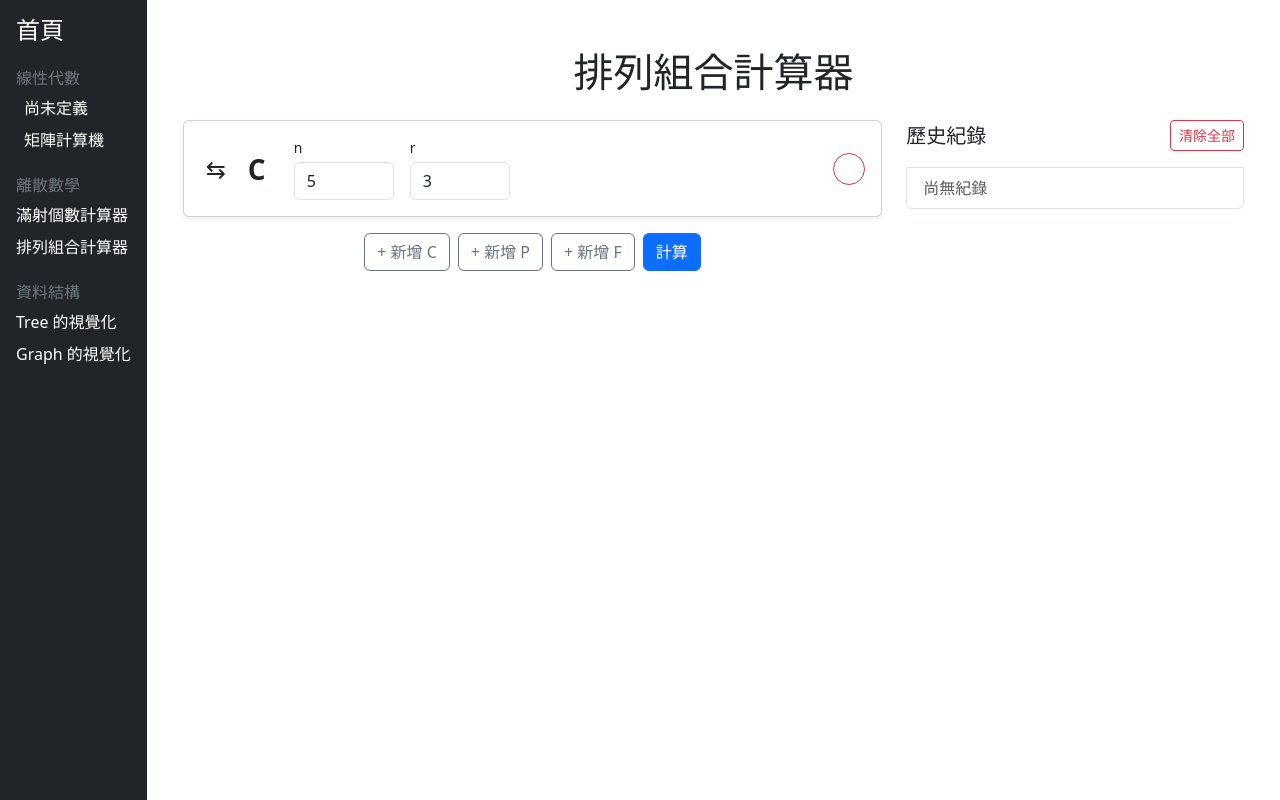
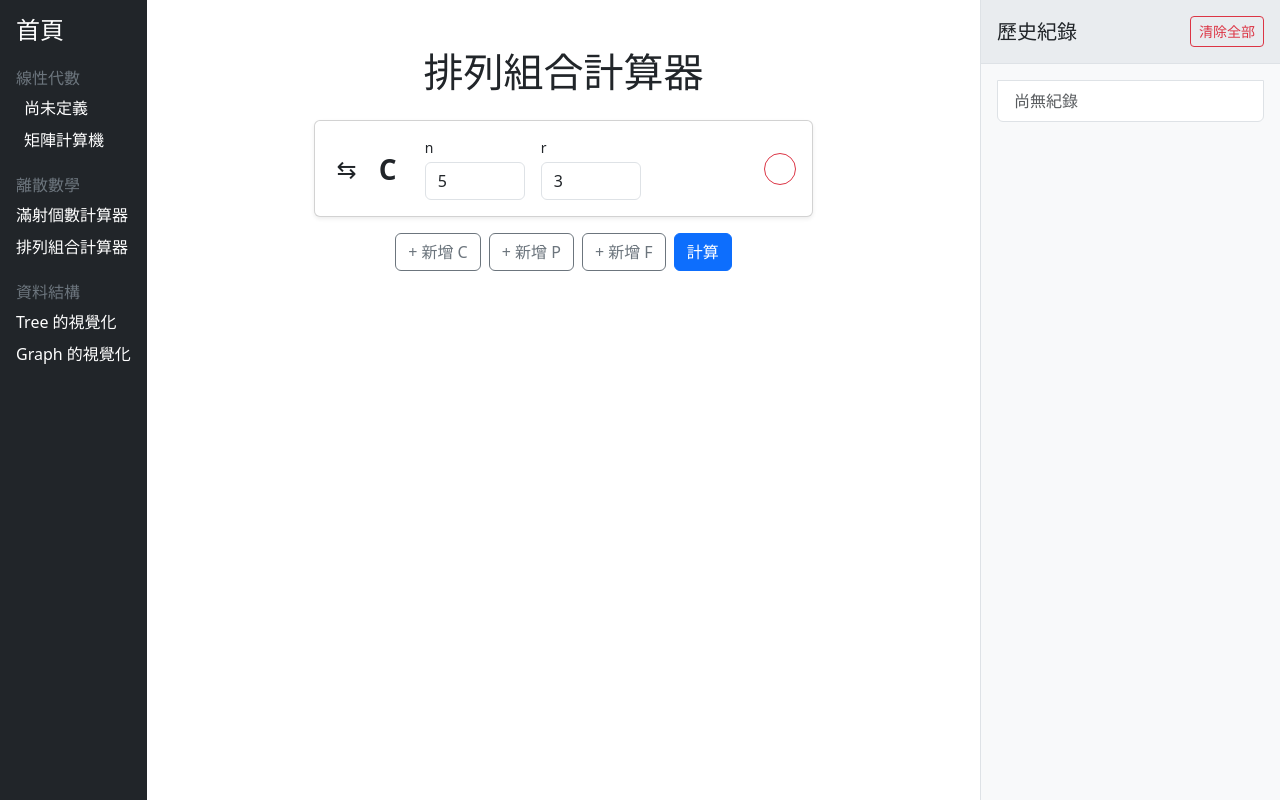
Before and after one commit to Hoxton019030/Math_Calculator, a Vue app: page /discrete/combinatorics in a window 1280 px wide. Built offline with nearby package versions, Linux system fonts and the light colour scheme.

Commit message:
2025-07-28 commit

```diff
--- a/src/views/Discrete/CombinationPermutationCalculator.vue
+++ b/src/views/Discrete/CombinationPermutationCalculator.vue
@@ -1,8 +1,9 @@
 <template>
-  <div class="container py-4">
+  <div class="container-fluid">
+    <!-- Main content with calculator -->
+    <div class="main-content py-4">
       <h1 class="mb-4 text-center">排列組合計算器</h1>
-    <div class="row">
-      <!-- 左邊輸入區（可拖曳排序） -->
+      <div class="row justify-content-center">
         <div class="col-md-8">
           <draggable v-model="terms" item-key="id" handle=".drag-handle" animation="200">
             <template #item="{ element: term, index }">
@@ -62,15 +63,21 @@
             {{ errorText }}
           </div>
         </div>
+      </div>
+    </div>
 
-      <!-- 右邊歷史紀錄區 -->
-
-      <div class="col-md-4">
-        <div class="d-flex justify-content-between align-items-center mb-3">
+    <!-- Right sidebar for history -->
+    <div class="history-sidebar">
+      <div class="sidebar-header d-flex justify-content-between align-items-center p-3">
         <h5 class="mb-0">歷史紀錄</h5>
+        <div>
+          <!-- <button class="btn btn-sm btn-outline-secondary me-2" @click="toggleSidebar"> -->
+            <!-- {{ isSidebarOpen ? '收合' : '展開' }} -->
+          <!-- </button> -->
           <button class="btn btn-sm btn-outline-danger" @click="clearHistory">清除全部</button>
         </div>
-
+      </div>
+      <div v-if="isSidebarOpen" class="sidebar-content p-3">
         <ul class="list-group">
           <draggable v-model="history" item-key="id" handle=".drag-handle-history" animation="200">
             <template #item="{ element: item, index }">
@@ -114,7 +121,6 @@
 <script setup>
 import { ref, onMounted, watch } from 'vue'
 import draggable from 'vuedraggable'
-import History_Panel_CombinationPermutation from '../../components/History_Panel_CombinationPermutation.vue'
 
 function combination(n, r) {
   if (r > n) return 0
@@ -148,6 +154,7 @@ const terms = ref([{ id: 1, type: 'C', n: 5, r: 3 }])
 const resultText = ref('')
 const errorText = ref('')
 const history = ref([])
+const isSidebarOpen = ref(true)
 
 let idCounter = 2
 let historyIdCounter = 0
@@ -210,6 +217,10 @@ function clearHistory() {
   localStorage.removeItem(HISTORY_KEY)
 }
 
+function toggleSidebar() {
+  isSidebarOpen.value = !isSidebarOpen.value
+}
+
 onMounted(() => {
   const saved = localStorage.getItem(HISTORY_KEY)
   if (saved) {
@@ -234,8 +245,60 @@ watch(
 </script>
 
 <style scoped>
+.container-fluid {
+  display: flex;
+  min-height: 100vh;
+}
+
+.main-content {
+  flex-grow: 1;
+  padding-right: 300px; /* Reserve space for sidebar when open */
+}
+
+.history-sidebar {
+  width: 300px;
+  background-color: #f8f9fa;
+  border-left: 1px solid #dee2e6;
+  position: fixed;
+  right: 0;
+  top: 0;
+  bottom: 0;
+  transition: transform 0.3s ease;
+  transform: translateX(0);
+  z-index: 1000;
+}
+
+.history-sidebar.closed {
+  transform: translateX(100%);
+}
+
+.history-sidebar .sidebar-header {
+  background-color: #e9ecef;
+  border-bottom: 1px solid #dee2e6;
+}
+
+.history-sidebar .sidebar-content {
+  overflow-y: auto;
+  height: calc(100% - 60px); /* Adjust based on header height */
+}
+
+.history-sidebar.closed .sidebar-content {
+  display: none;
+}
+
 .drag-handle,
 .drag-handle-history {
   user-select: none;
 }
+
+@media (max-width: 768px) {
+  .main-content {
+    padding-right: 0;
+  }
+
+  .history-sidebar {
+    width: 100%;
+    z-index: 2000;
+  }
+}
 </style>
```
Lines whose indentation alone changed are shown as unchanged.
